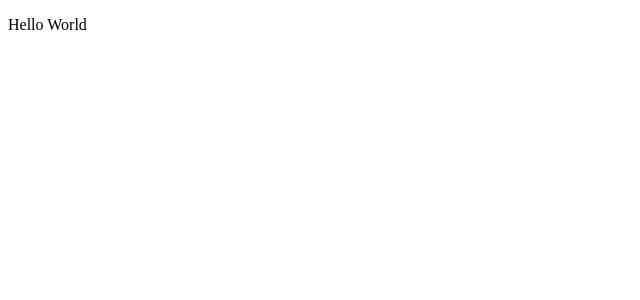
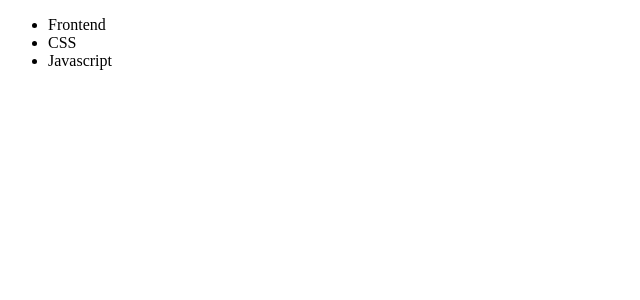
Before and after one commit to azanra/static-job-listing, a React (Vite) app: page / in a window 1280 px wide. Shown: the top 300 px of the page, without its empty margins (0-640 px from the left). Built offline with nearby package versions, Linux system fonts and the light colour scheme.

Commit message:
Render the selected filter into searchBar
Check if current item is array then loop through it
again to push it to list of filter

```diff
--- a/src/App.jsx
+++ b/src/App.jsx
@@ -1,9 +1,17 @@
 import "./App.css";
+import Header from "./component/header.jsx";
+import SearchBar from "./component/searchBar.jsx";
 
 function App() {
+  const selectedFilter = {
+    role: "Frontend",
+    language: ["CSS", "Javascript"],
+  };
   return (
     <>
-      <p>Hello World</p>
+      <Header>
+        <SearchBar selectedFilter={selectedFilter} />
+      </Header>
     </>
   );
 }
--- /dev/null
+++ b/src/component/header.jsx
@@ -0,0 +1,7 @@
+export default function Header({ children }) {
+  return (
+    <>
+      <div>{children}</div>
+    </>
+  );
+}
--- /dev/null
+++ b/src/component/searchBar.jsx
@@ -0,0 +1,23 @@
+export default function SearchBar({ selectedFilter }) {
+  let filter = [];
+  for (const key in selectedFilter) {
+    if (Array.isArray(selectedFilter[key])) {
+      selectedFilter[key].map((item) => {
+        filter.push(item);
+      });
+    } else {
+      filter.push(selectedFilter[key]);
+    }
+  }
+  return (
+    <>
+      <div>
+        <ul>
+          {filter.map((item, index) => {
+            return <li key={index}>{item}</li>;
+          })}
+        </ul>
+      </div>
+    </>
+  );
+}
```
